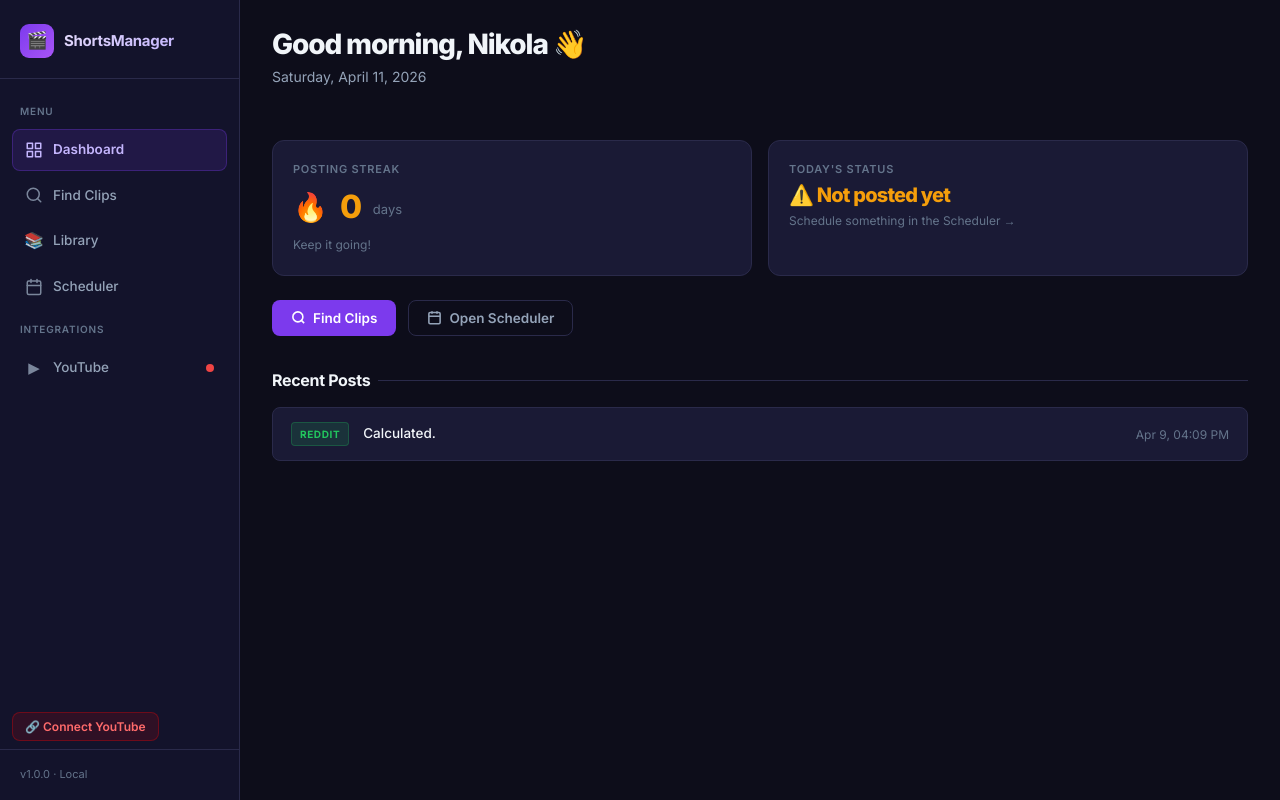
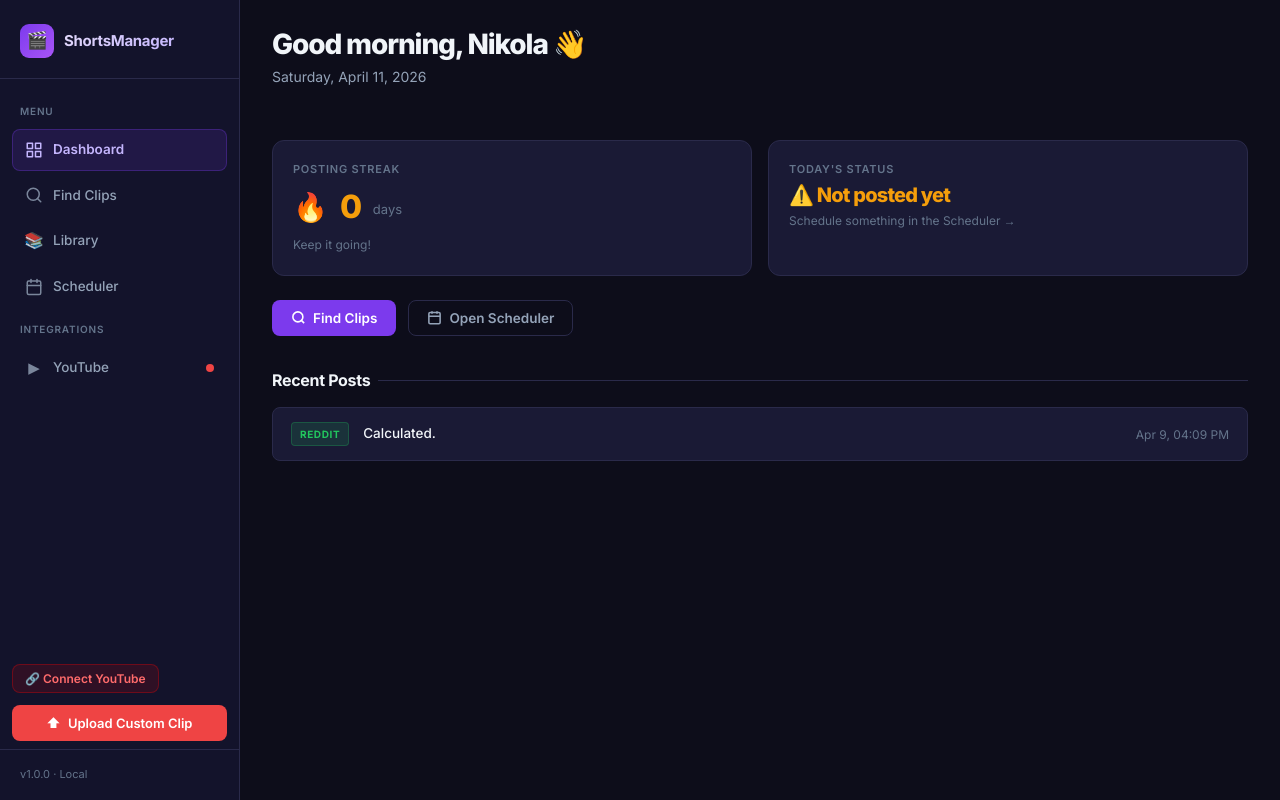
Before and after one commit to tafi2007-sketch/shorts-bot, a Flask app: page / in a window 1280 px wide. Run offline with Flask 3, Linux system fonts and the light colour scheme.

Commit message:
add upload custom clip button

```diff
--- a/templates/index.html
+++ b/templates/index.html
@@ -1135,6 +1135,54 @@
     }
     .yt-connect-btn:hover { background: rgba(255,0,0,.2); }
 
+    /* ── Upload Custom Clip sidebar button ────────────────── */
+    .upload-custom-btn {
+      display: flex;
+      align-items: center;
+      justify-content: center;
+      gap: 8px;
+      width: calc(100% - 24px);
+      margin: 4px 12px 8px;
+      padding: 10px 14px;
+      background: var(--danger);
+      color: #fff;
+      border: none;
+      border-radius: var(--radius-sm);
+      font-size: 13px;
+      font-weight: 600;
+      cursor: pointer;
+      transition: filter var(--transition), transform var(--transition);
+    }
+    .upload-custom-btn:hover { filter: brightness(1.12); transform: translateY(-1px); }
+    @media (max-width: 680px) { .upload-custom-btn span { display: none; } }
+
+    /* ── Niche selector inside YT modal ───────────────────── */
+    .yt-niche-selector {
+      display: none;
+      gap: 8px;
+      margin-bottom: 16px;
+    }
+    .yt-niche-selector.visible { display: flex; }
+    .yt-niche-btn {
+      flex: 1;
+      padding: 9px 14px;
+      border-radius: var(--radius-sm);
+      border: 1px solid var(--border);
+      background: var(--bg-card);
+      color: var(--text-2);
+      font-size: 13px;
+      font-weight: 500;
+      cursor: pointer;
+      transition: all var(--transition);
+    }
+    .yt-niche-btn:hover { border-color: var(--border-h); color: var(--text); }
+    .yt-niche-btn.active {
+      background: var(--primary-dim);
+      border-color: rgba(124,58,237,.4);
+      color: #C4B5FD;
+      font-weight: 600;
+    }
+
     /* ══════════════════════════════════════════════════════════
        YOUTUBE UPLOAD MODAL
     ══════════════════════════════════════════════════════════ */
@@ -1336,6 +1384,10 @@
     <div id="yt-sidebar-connect" style="display:none">
       <button class="yt-connect-btn" onclick="connectYouTube()">🔗 Connect YouTube</button>
     </div>
+
+    <button class="upload-custom-btn" onclick="openCustomUploadModal()">
+      ⬆ <span>Upload Custom Clip</span>
+    </button>
 
     <div class="sidebar-footer">v1.0.0 · Local</div>
   </nav>
@@ -1666,6 +1718,13 @@
     <!-- ── Step 1: Select file ─────────────────── -->
     <div class="yt-step active" id="yt-step-1">
       <p style="color:var(--text-2);font-size:13px;margin-bottom:16px">Select your edited video file to upload to YouTube.</p>
+
+      <!-- Niche selector — only shown for custom uploads -->
+      <div id="yt-niche-selector" class="yt-niche-selector">
+        <button class="yt-niche-btn" id="yt-niche-gaming" onclick="selectUploadNiche('gaming')">🎮 General Gaming</button>
+        <button class="yt-niche-btn" id="yt-niche-valorant" onclick="selectUploadNiche('valorant')">🔫 Valorant</button>
+      </div>
+
       <div class="yt-file-drop" id="yt-drop-zone" onclick="document.getElementById('yt-file-input').click()">
         <div class="yt-file-drop-icon">🎬</div>
         <div class="yt-file-drop-text">Click to select a video file<br><span style="font-size:11px;opacity:.7">MP4, MOV, AVI supported</span></div>
@@ -1758,6 +1817,8 @@
 let dayModalDate     = null;    // date string for the day modal
 let editReturnDate   = null;    // if set, re-open day modal after edit closes
 let scheduleReturnDate = null;  // if set, re-open day modal after schedule closes
+let isCustomUpload     = false; // true when opened via "Upload Custom Clip"
+let customUploadNiche  = null;  // 'gaming' | 'valorant' — chosen by niche selector
 
 // ──────────────────────────────────────────────────────────────
 // Navigation
@@ -2862,26 +2923,64 @@
 }
 
 // ── Upload modal ───────────────────────────────────────────────
+function _resetYtModal() {
+  document.getElementById('yt-file-name').style.display        = 'none';
+  document.getElementById('yt-file-name').textContent          = '';
+  document.getElementById('yt-file-input').value               = '';
+  document.getElementById('yt-generate-btn').disabled          = true;
+  document.getElementById('yt-meta-spinner').style.display     = 'none';
+  document.getElementById('yt-meta-fields').style.display      = 'none';
+  document.getElementById('yt-upload-btn').disabled            = true;
+  document.getElementById('yt-uploading-state').style.display  = '';
+  document.getElementById('yt-done-state').style.display       = 'none';
+  document.getElementById('yt-progress-fill').style.width      = '0%';
+  document.getElementById('yt-upload-status').textContent      = 'Uploading your video…';
+}
+
 function openYtUploadModal(title, source, niche, url) {
+  isCustomUpload = false;
+  customUploadNiche = null;
   ytClipContext = { title, source, niche: niche || 'gaming', url };
   ytCurrentStep = 1;
 
-  // Reset state
   document.getElementById('yt-modal-title').textContent = '▶ Post to YouTube';
-  document.getElementById('yt-file-name').style.display = 'none';
-  document.getElementById('yt-file-name').textContent   = '';
-  document.getElementById('yt-file-input').value        = '';
-  document.getElementById('yt-generate-btn').disabled   = true;
-  document.getElementById('yt-meta-spinner').style.display = 'none';
-  document.getElementById('yt-meta-fields').style.display  = 'none';
-  document.getElementById('yt-upload-btn').disabled = true;
-  document.getElementById('yt-uploading-state').style.display = '';
-  document.getElementById('yt-done-state').style.display      = 'none';
-  document.getElementById('yt-progress-fill').style.width     = '0%';
-  document.getElementById('yt-upload-status').textContent     = 'Uploading your video…';
+  document.getElementById('yt-niche-selector').classList.remove('visible');
+  document.getElementById('yt-niche-gaming').classList.remove('active');
+  document.getElementById('yt-niche-valorant').classList.remove('active');
+  _resetYtModal();
 
   ytGoToStep(1);
   openModal('modal-yt-upload');
+}
+
+function openCustomUploadModal() {
+  isCustomUpload = true;
+  customUploadNiche = null;
+  ytClipContext = { title: '', source: 'custom', niche: null, url: '' };
+  ytCurrentStep = 1;
+
+  document.getElementById('yt-modal-title').textContent = '⬆ Upload Custom Clip';
+  document.getElementById('yt-niche-selector').classList.add('visible');
+  document.getElementById('yt-niche-gaming').classList.remove('active');
+  document.getElementById('yt-niche-valorant').classList.remove('active');
+  _resetYtModal();
+
+  ytGoToStep(1);
+  openModal('modal-yt-upload');
+}
+
+function selectUploadNiche(niche) {
+  customUploadNiche = niche;
+  ytClipContext.niche = niche;
+  document.getElementById('yt-niche-gaming').classList.toggle('active', niche === 'gaming');
+  document.getElementById('yt-niche-valorant').classList.toggle('active', niche === 'valorant');
+  _updateYtGenerateBtn();
+}
+
+function _updateYtGenerateBtn() {
+  const hasFile  = !!document.getElementById('yt-file-input').files[0];
+  const hasNiche = !isCustomUpload || !!customUploadNiche;
+  document.getElementById('yt-generate-btn').disabled = !(hasFile && hasNiche);
 }
 
 function closeYtModal() {
@@ -2900,9 +2999,9 @@
   const file = input.files[0];
   if (!file) return;
   const nameEl = document.getElementById('yt-file-name');
-  nameEl.textContent    = file.name;
-  nameEl.style.display  = 'block';
-  document.getElementById('yt-generate-btn').disabled = false;
+  nameEl.textContent   = file.name;
+  nameEl.style.display = 'block';
+  _updateYtGenerateBtn();
 }
 
 // Drag-and-drop
```
